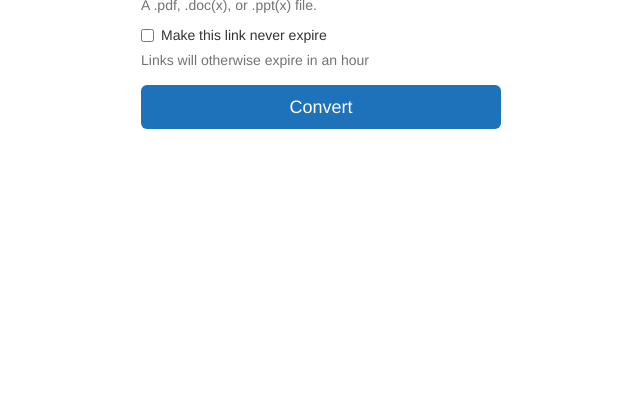
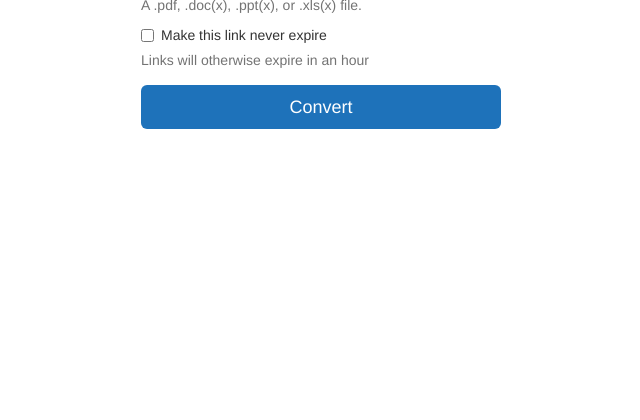
Before and after one commit to seanrose/view-upload, a Flask app: page / in a window 1280 px wide. Shown: the part 321-741 px from the top of the page, without its empty margins (319-959 px from the left). Run offline with Flask 2, Linux system fonts and the light colour scheme; some libraries are stand-ins or nearby versions.

Commit message:
added support for excel

```diff
--- a/templates/index.html
+++ b/templates/index.html
@@ -36,7 +36,7 @@
                 <form class="" role="form" id="desktop-upload-form">
                     <div class="form-group">
                         <input type="file" id="file">
-                        <p class="help-block">A .pdf, .doc(x), or .ppt(x) file.</p>
+                        <p class="help-block">A .pdf, .doc(x), .ppt(x), or .xls(x) file.</p>
                         <div class="checkbox">
                             <label>
                                 <input id="desktop-expiration" type="checkbox"> Make this link never expire
```
